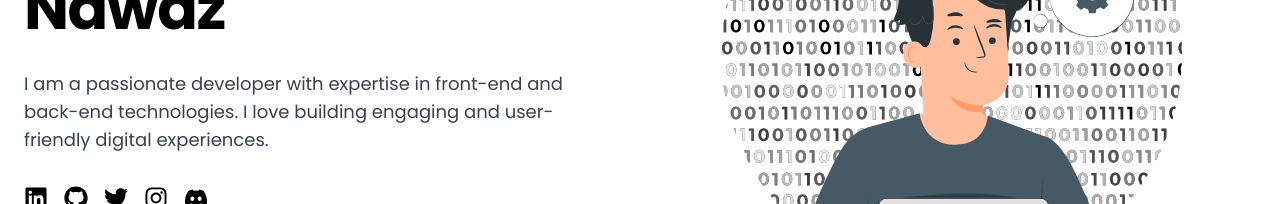
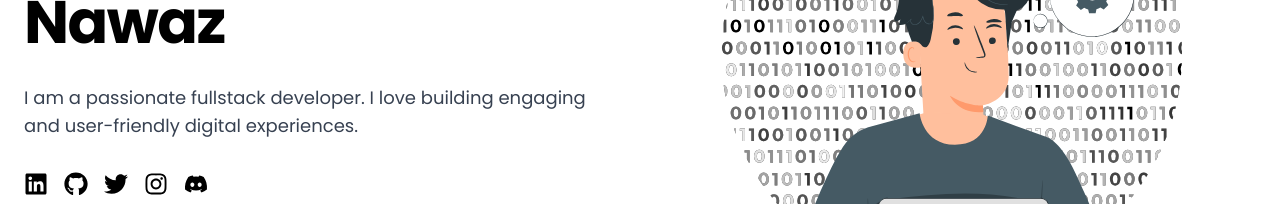
Before and after one commit to shaikahmadnawaz/my-portfolio, a React (Vite) app: page / in a window 1280 px wide. Shown: the part 288-492 px from the top of the page. Built offline with nearby package versions, Linux system fonts and the light colour scheme; no server answers.

Commit message:
Changed hero section tagline

```diff
--- a/src/components/Hero.jsx
+++ b/src/components/Hero.jsx
@@ -17,9 +17,8 @@ const Hero = () => {
           </h1>
 
           <p className="mt-8 text-lg text-gray-700">
-            I am a passionate developer with expertise in front-end and back-end
-            technologies. I love building engaging and user-friendly digital
-            experiences.
+            I am a passionate fullstack developer. I love building engaging and
+            user-friendly digital experiences.
           </p>
 
           <div className="mt-8 flex space-x-4">
```
